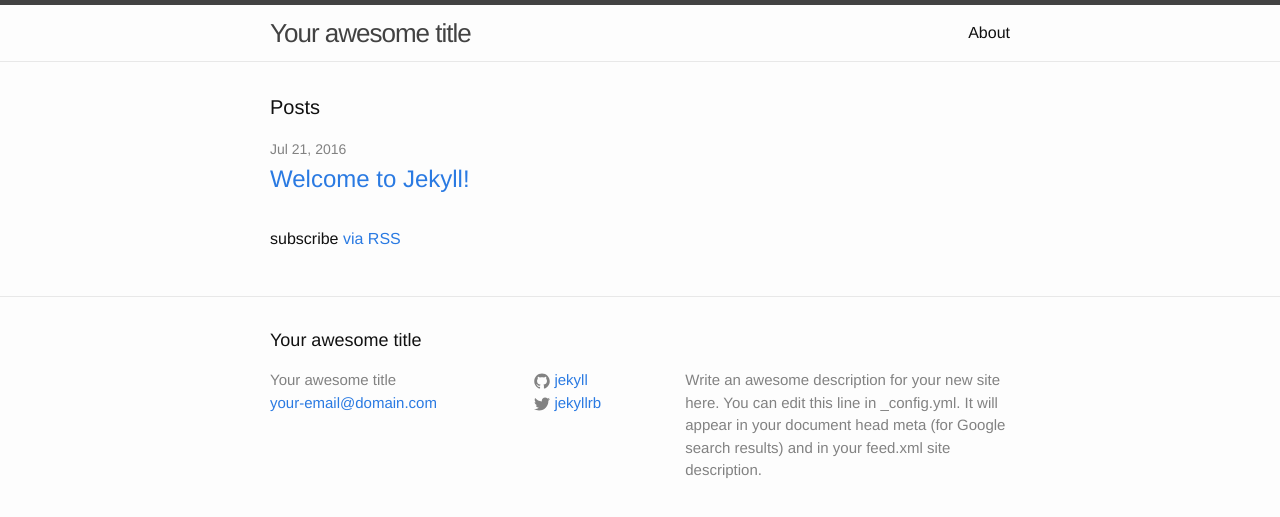
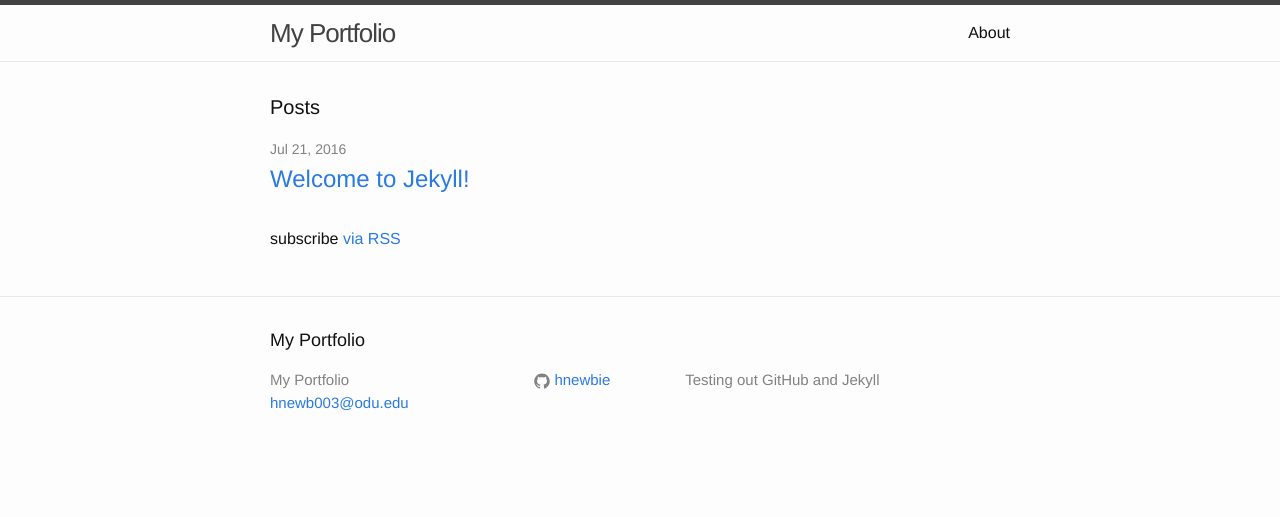
Before and after one commit to hnewbie/hnewbie.github.io, a Jekyll site: the page built from index.html, in a window 1280 px wide. Shown: the top 517 px of the page. Built offline with Jekyll 4.4.1, drawn with Linux system fonts in a browser that asks for light colours.

Commit message:
changed content on config.yml

```diff
--- a/_config.yml
+++ b/_config.yml
@@ -6,16 +6,13 @@
 # 'jekyll serve'. If you change this file, please restart the server process.
 
 # Site settings
-title: Your awesome title
-email: your-email@domain.com
+title: My Portfolio
+email: hnewb003@odu.edu
 description: > # this means to ignore newlines until "baseurl:"
-  Write an awesome description for your new site here. You can edit this
-  line in _config.yml. It will appear in your document head meta (for
-  Google search results) and in your feed.xml site description.
+  Testing out GitHub and Jekyll
 baseurl: "" # the subpath of your site, e.g. /blog
-url: "http://yourdomain.com" # the base hostname & protocol for your site
-twitter_username: jekyllrb
-github_username:  jekyll
+url: "http://hnewbie.github.io" # the base hostname & protocol for your site
+github_username:  hnewbie
 
 # Build settings
 markdown: kramdown
```
